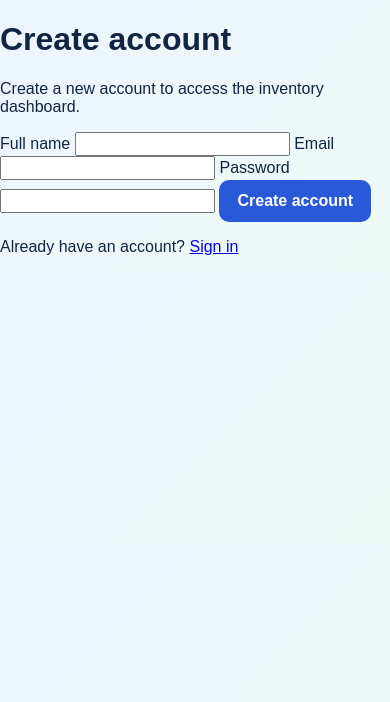
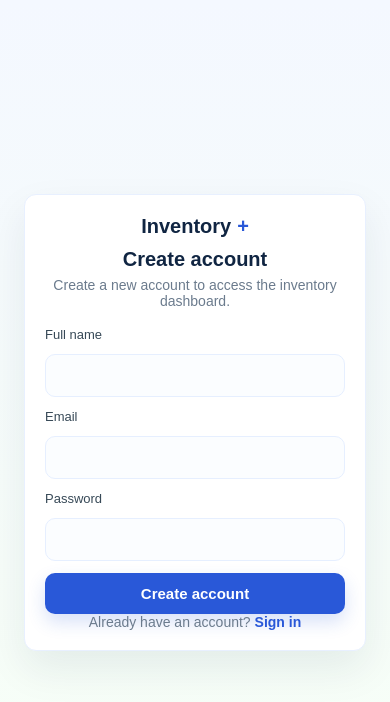
Before and after one commit to Mugobenjamin/inventory-simple-app, a website: page public/register.html in a window 390 px wide. Drawn offline with Linux system fonts and the light colour scheme.

Commit message:
Style: center auth pages, improve auth UI and add responsive touches

```diff
--- a/public/register.html
+++ b/public/register.html
@@ -8,24 +8,27 @@
   </head>
   <body>
     <div class="auth-shell">
-      <main class="auth-card">
-        <h1>Create account</h1>
-        <p class="muted">Create a new account to access the inventory dashboard.</p>
+      <main class="auth-card" role="main">
+        <div class="auth-header">
+          <div class="logo">Inventory<span class="logo-accent">+</span></div>
+          <h1>Create account</h1>
+          <p class="muted">Create a new account to access the inventory dashboard.</p>
+        </div>
 
-        <form id="registerForm">
+        <form id="registerForm" class="auth-form">
           <label for="name">Full name</label>
-          <input id="name" name="name" required />
+          <input id="name" name="name" required autocomplete="name" />
 
           <label for="email">Email</label>
-          <input id="email" name="email" type="email" required />
+          <input id="email" name="email" type="email" required autocomplete="email" />
 
           <label for="password">Password</label>
-          <input id="password" name="password" type="password" required />
+          <input id="password" name="password" type="password" required autocomplete="new-password" />
 
           <button class="primary-btn" type="submit">Create account</button>
         </form>
 
-        <p class="muted">Already have an account? <a href="/login">Sign in</a></p>
+        <p class="muted foot-note">Already have an account? <a href="/login">Sign in</a></p>
       </main>
     </div>
 
--- a/public/styles.css
+++ b/public/styles.css
@@ -1,3 +1,101 @@
+/* Auth / small-screen styles added near top for better visibility */
+
+.auth-shell {
+  min-height: 100vh;
+  display: flex;
+  align-items: center;
+  justify-content: center;
+  padding: 24px;
+  background: linear-gradient(180deg, #f4f8ff 0%, #f7fff6 100%);
+}
+
+.auth-card {
+  width: 100%;
+  max-width: 420px;
+  background: #ffffff;
+  border-radius: 14px;
+  padding: 28px;
+  box-shadow: 0 18px 40px rgba(17, 37, 66, 0.08);
+  border: 1px solid #e8f0ff;
+}
+
+.auth-header {
+  text-align: center;
+  margin-bottom: 18px;
+}
+
+.logo {
+  font-weight: 800;
+  font-size: 22px;
+  color: #102542;
+}
+
+.logo-accent {
+  color: #2958d8;
+  margin-left: 6px;
+}
+
+.auth-card h1 {
+  margin: 10px 0 6px;
+  font-size: 20px;
+}
+
+.auth-card .muted {
+  color: #6b7b8d;
+  font-size: 14px;
+  margin: 0;
+}
+
+.auth-form {
+  display: grid;
+  gap: 12px;
+  margin-top: 6px;
+}
+
+.auth-form label {
+  font-size: 13px;
+  color: #374957;
+}
+
+.auth-form input {
+  padding: 12px 14px;
+  border-radius: 10px;
+  border: 1px solid #e6efff;
+  background: #fbfdff;
+  font-size: 15px;
+  width: 100%;
+}
+
+.foot-note {
+  text-align: center;
+  margin-top: 14px;
+}
+
+.foot-note a {
+  color: #2958d8;
+  text-decoration: none;
+  font-weight: 600;
+}
+
+/* Buttons — make them larger and touch-friendly for phones */
+.primary-btn {
+  display: inline-block;
+  width: 100%;
+  text-align: center;
+  background: linear-gradient(180deg, #2958d8 0%, #1f4ec0 100%);
+  color: #fff;
+  border: none;
+  border-radius: 10px;
+  padding: 12px 14px;
+  font-weight: 700;
+  cursor: pointer;
+  font-size: 15px;
+  box-shadow: 0 8px 18px rgba(41, 88, 216, 0.18);
+}
+
+.primary-btn:active { transform: translateY(1px); }
+
+/* Reuse existing app styles below (kept original file contents) */
 :root {
   --bg: #f3f7fb;
   --panel: #ffffff;
@@ -285,4 +383,11 @@ input {
   .product-header {
     flex-direction: column;
   }
+
+  .auth-card {
+    padding: 20px;
+    border-radius: 12px;
+  }
+
+  .logo { font-size: 20px; }
 }
```
Also changed, not shown: public/login.html (+10 -7 lines).
